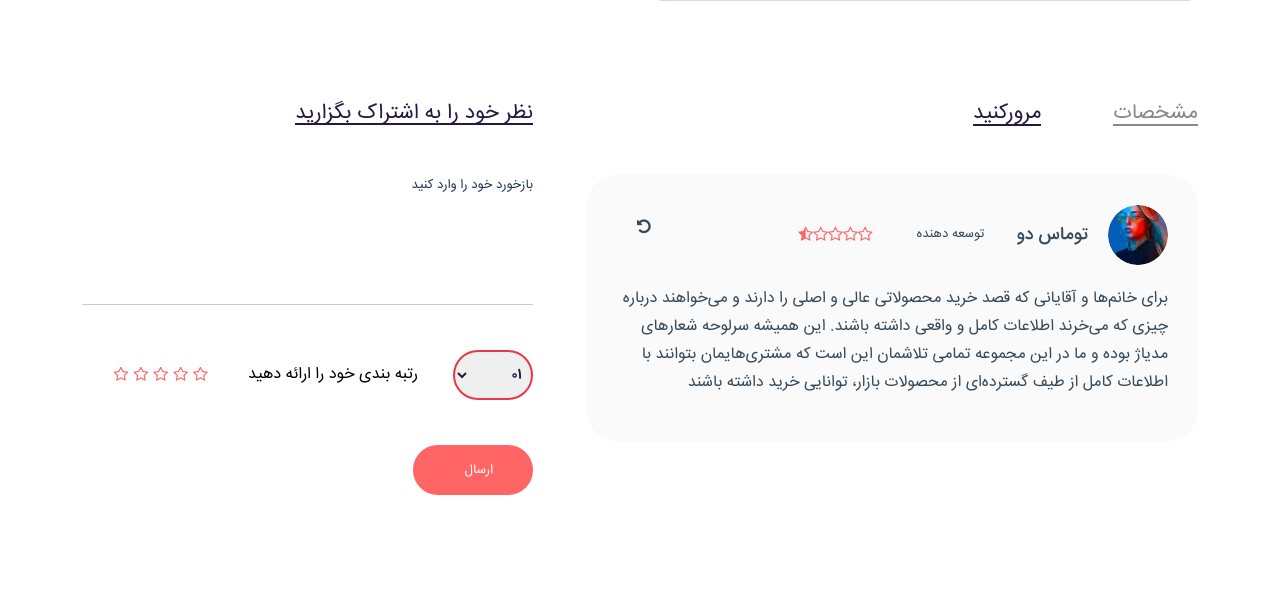
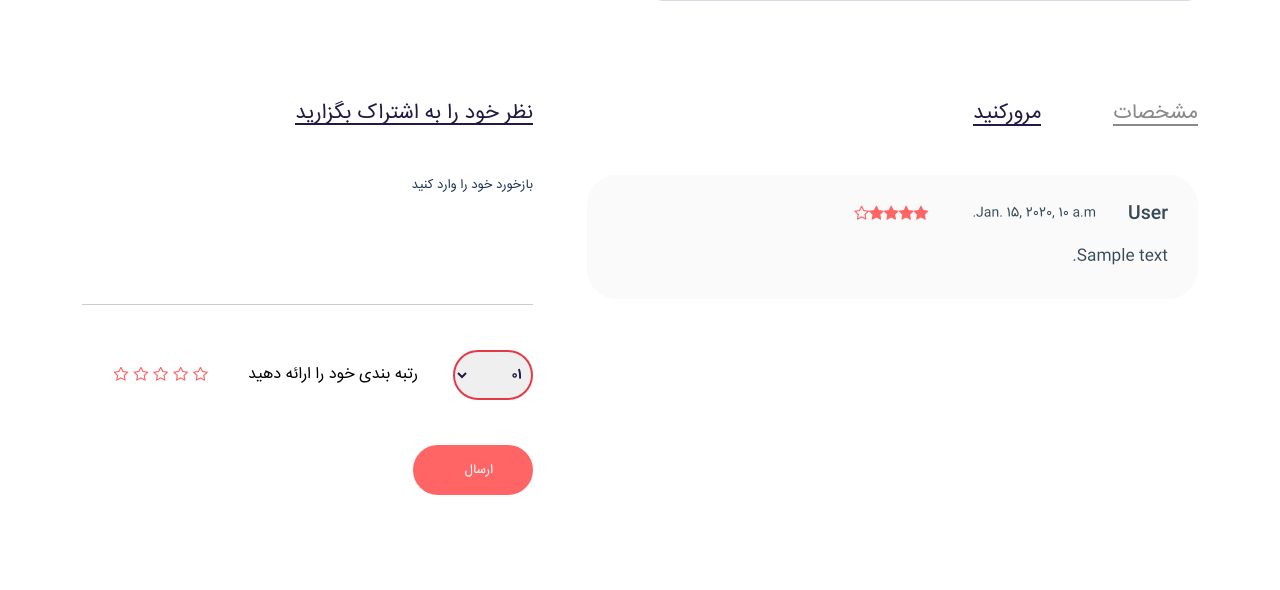
Before and after one commit to HjtDev/Cosmetic-Shop, a Django app: template product/templates/product-details.html in a window 1280 px wide. Shown: the part 696-1286 px from the top of the page. Run offline with Django 5.2, Linux system fonts and the light colour scheme; the template is opened without the code that fills it: most values are stand-ins (such as "Sample title", 1, 10 or a date in 2020); grey boxes marked "Sample" are stand-in pictures; some libraries are stand-ins or nearby versions; some web fonts are replaced.

Commit message:
feat(comment-list)
now users can see all the verified comments on each product

```diff
--- a/product/models.py
+++ b/product/models.py
@@ -111,7 +111,7 @@ class Comment(models.Model):
     objects = jmodels.jManager()
     product = models.ForeignKey(Product, on_delete=models.CASCADE, related_name='comments', verbose_name='محصول')
     user = models.ForeignKey(User, on_delete=models.CASCADE, related_name='comments', verbose_name='کاربر')
-    text = models.TextField(verbose_name='متن', max_length=300)
+    text = models.TextField(verbose_name='متن', max_length=500)
     rating = models.PositiveIntegerField(verbose_name='امتیاز', validators=[MaxValueValidator(5)], default=1)
     is_visible = models.BooleanField(verbose_name='نمایش در سایت', default=False)
 
--- a/product/templates/product-details.html
+++ b/product/templates/product-details.html
@@ -1,5 +1,7 @@
 {% extends 'parent/base.html' %}
 {% load static %}
+{% load tags %}
+{% load jformat %}
 
 {% block title %}
     {{ product.title }}
@@ -100,30 +102,27 @@
                             <div class="tab-pane fade show active" id="review" role="tabpanel"
                                  aria-labelledby="review-tab">
                                 <!--== Start Reviews Content Item ==-->
-                                <div class="product-review-item">
+                                {% for comment in comments %}
+                                	<div class="product-review-item">
                                     <div class="product-review-top">
-                                        <div class="product-review-thumb">
-                                            <img src="files/images/shop/product-details/comment1.webp" alt="Images">
-                                        </div>
                                         <div class="product-review-content">
-                                            <span class="product-review-name">توماس دو</span>
-                                            <span class="product-review-designation">توسعه دهنده</span>
+                                            <span class="product-review-name">{{ comment.user.fullname }}</span>
+                                            <span class="product-review-designation">{{ comment.created_at|jformat:'%Y/%m/%d - %H:%M' }}</span>
                                             <div class="product-review-icon">
-                                                <i class="fa fa-star-o"></i>
-                                                <i class="fa fa-star-o"></i>
-                                                <i class="fa fa-star-o"></i>
-                                                <i class="fa fa-star-o"></i>
-                                                <i class="fa fa-star-half-o"></i>
+                                                {% comment_star comment.rating as fill_star %}
+                                                {% comment_o_star comment.rating as o_star %}
+                                               {% for _ in fill_star %}
+                                                    <i class="fa fa-star"></i>
+                                               {% endfor %}
+                                               {% for _ in o_star %}
+                                                    <i class="fa fa-star-o"></i>
+                                               {% endfor %}
                                             </div>
                                         </div>
                                     </div>
-                                    <p class="desc"> برای خانم‌ها و آقایانی که قصد خرید محصولاتی عالی و اصلی را دارند و
-                                        می‌خواهند درباره چیزی که می‌خرند اطلاعات کامل و واقعی داشته باشند. این همیشه
-                                        سرلوحه شعارهای مدیاژ بوده و ما در این مجموعه تمامی تلاشمان این است که
-                                        مشتری‌هایمان بتوانند با اطلاعات کامل از طیف گسترده‌ای از محصولات بازار، توانایی
-                                        خرید داشته باشند</p>
-                                    <button type="button" class="review-reply"><i class="fa fa fa-undo"></i></button>
+                                    <p class="desc">{{ comment.text }}</p>
                                 </div>
+                                {% endfor %}
                                 <!--== End Reviews Content Item ==-->
                             </div>
                         </div>
@@ -135,7 +134,7 @@
                                 <div class="product-reviews-form">
                                     <div class="form-input-item">
                                         <textarea class="form-control" name="text" data-slug="{{ product.slug }}"
-                                                  placeholder="بازخورد خود را وارد کنید" id="comment-text"></textarea>
+                                                  placeholder="بازخورد خود را وارد کنید" id="comment-text" maxlength="500"></textarea>
                                     </div>
                                     <div class="form-input-item">
                                         <div class="form-ratings-item">
--- /dev/null
+++ b/product/templatetags/tags.py
@@ -0,0 +1,13 @@
+from django import template
+
+register = template.Library()
+
+
+@register.simple_tag
+def comment_star(rating):
+    return range(rating)
+
+
+@register.simple_tag
+def comment_o_star(rating):
+    return range(5 - rating)
```
Also changed, not shown: product/views.py (+13 -31 lines), product/templatetags/__init__.py (added).
